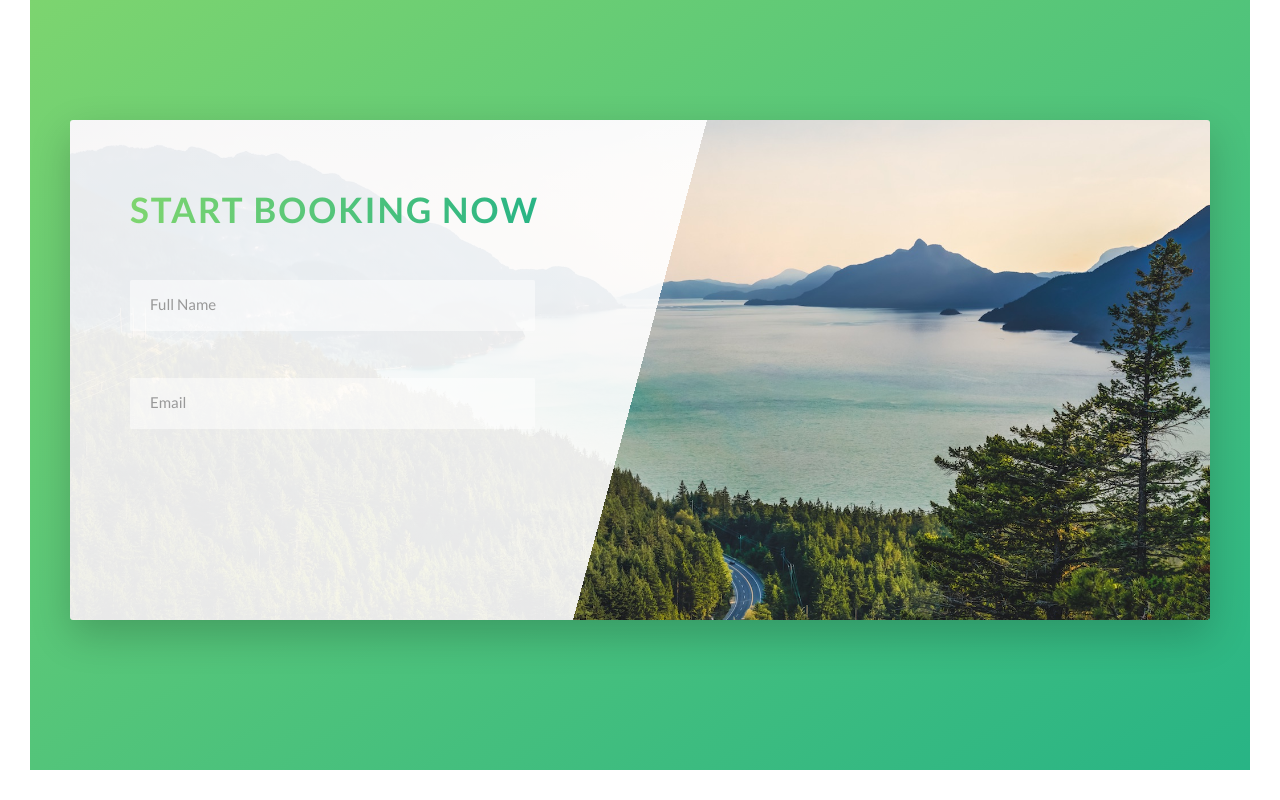
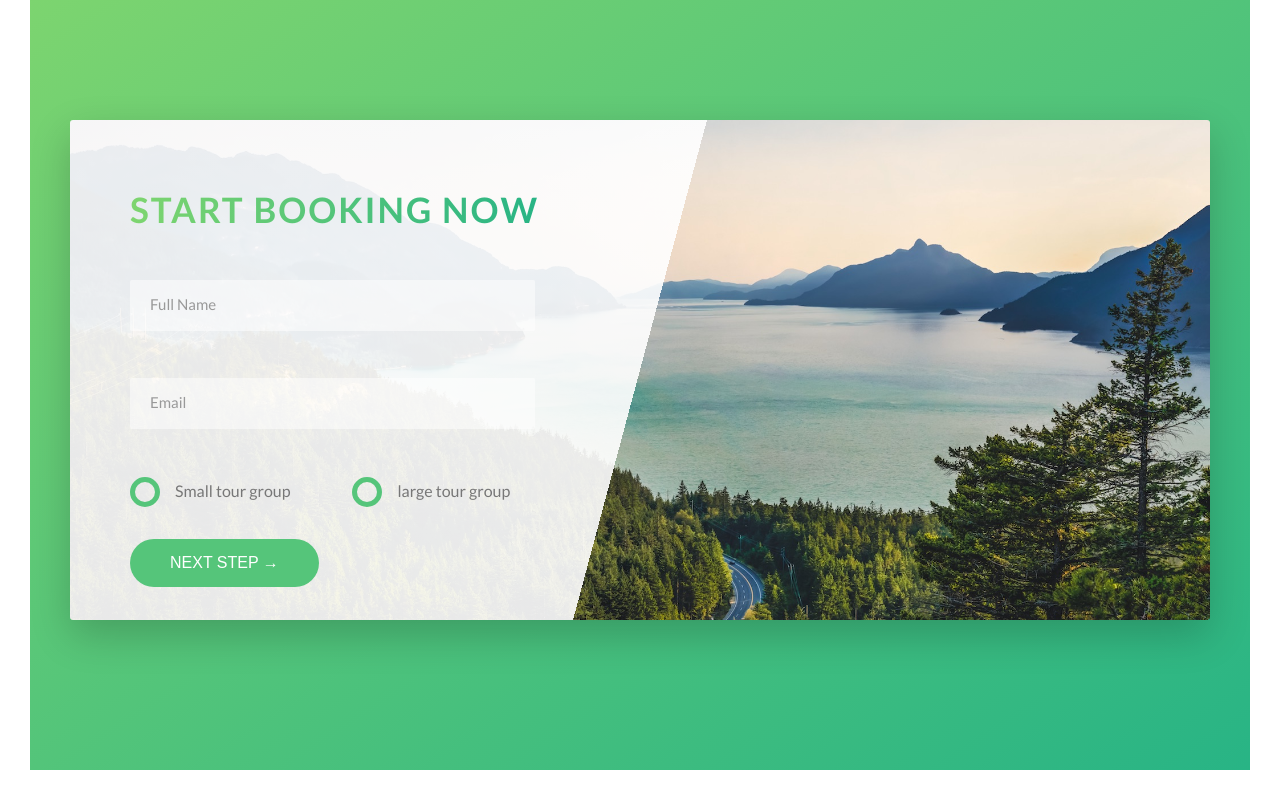
Before and after one commit to Saurabh7064/Natours, a website: page index.html in a window 1280 px wide. Shown: the part 4687-5487 px from the top of the page. Drawn offline with Linux system fonts and the light colour scheme; files whose address does not match are found by name.

Commit message:
47. Finished radio button

```diff
--- a/index.html
+++ b/index.html
@@ -278,6 +278,28 @@
                                     <input type="email" class="form__input" placeholder="Email" id="email" required>
                                     <label for="email" class="form__label">Email address</label>
                                 </div>
+
+                                <div class="form__group">
+                                    <div class="form__radio-group">
+                                        <input type="radio" class="form__radio-input" id="small" name="size"></input>
+                                        <label for="small" class="form__radio-label">
+                                            <span class="form__radio-button"></span>
+                                            Small tour group
+                                        </label>
+                                    </div>
+
+                                    <div class="form__radio-group u-margin-bottom-small">
+                                        <input type="radio" class="form__radio-input" id="large" name="size"></input>
+                                        <label for="large" class="form__radio-label">
+                                            <span class="form__radio-button"></span>
+                                            large tour group
+                                        </label>
+                                    </div>
+                                </div>
+                                <div class="form__group">
+                                    <button class="btn btn--green">Next step &rarr;</button>
+                                </div>
+
                             </form>
                         </div>
                     </div>
--- a/sass/base/_utilities.scss
+++ b/sass/base/_utilities.scss
@@ -1,11 +1,11 @@
 .u-center-text{
-    text-align: center;
+    text-align: center !important;
 }
 
-.u-margin-bottom-small {margin-bottom: 1.5rem;}
-.u-margin-bottom-medium {margin-bottom: 4rem;}
-.u-margin-bottom-big {margin-bottom: 8rem;}
+.u-margin-bottom-small {margin-bottom: 1.5rem !important;}
+.u-margin-bottom-medium {margin-bottom: 4rem !important;}
+.u-margin-bottom-big {margin-bottom: 8rem !important;}
 
-.u-margin-top-big {margin-bottom: 8rem;}
+.u-margin-top-big {margin-bottom: 8rem !important;}
 
-.u-margin-top-huge {margin-bottom: 10rem;}
+.u-margin-top-huge {margin-bottom: 10rem !important;}
--- a/sass/components/_button.scss
+++ b/sass/components/_button.scss
@@ -1,7 +1,8 @@
 .btn{
 
+    &,
     &:link,
-&:visited {
+    &:visited {
     text-transform: uppercase;
     text-decoration: none;
     padding: 1.5rem 4rem;
@@ -10,9 +11,11 @@
     transition: all .2s;
     position: relative;
     font-size: $default-font-size;
+    border: none;
+    cursor: pointer;
 }
 
-&:hover{
+&:hover {
     transform: translateY(-.3rem);
     box-shadow: 0 1rem 2rem rgba($color-black,.2);
 
@@ -23,7 +26,9 @@
 }
 }
 
-&:active{
+&:active,
+&:focus {
+    outline: none;
     transform: translateY(-.1rem);
     box-shadow: 0 .5rem 1.5rem rgba($color-black,.2);
 }
--- a/sass/components/_form.scss
+++ b/sass/components/_form.scss
@@ -14,6 +14,7 @@
         border-bottom: 3px solid transparent;
         width: 90%;
         display: block;
+        transition: all .3s;
 
         &:focus {
             outline: none;
@@ -47,4 +48,49 @@
         transform: translateY(-4rem);
     }
 
+    &__radio-group {
+        width: 49%;
+        display: inline-block;
+    }
+
+    &__radio-input {
+        display: none;
+    }
+
+    &__radio-label {
+        font-size: $default-font-size;
+        cursor: pointer;
+        position: relative;
+        padding-left: 4.5rem;
+    }
+
+    &__radio-button {
+        height: 3rem;
+        width: 3rem;
+        border: 5px solid $color-primary;
+        border-radius: 50%;
+        display: inline-block;
+        position: absolute;
+        left:0;
+        top:-.4rem;
+        &::after {
+            content: "";
+            display: block;
+            height: 1.3rem;
+            width: 1.3rem;
+            border-radius: 50%;
+            position: absolute;
+            top: 50%;
+            left: 50%;
+            transform: translate(-50%, -50%);
+            background-color: $color-primary;
+            opacity: 0;
+            transition: opacity .2s;
+        }
+    }
+
+    &__radio-input:checked ~ &__radio-label &__radio-button::after {
+        opacity: 1;
+    }
+
 }
```
Also changed, not shown: css/style.css.
